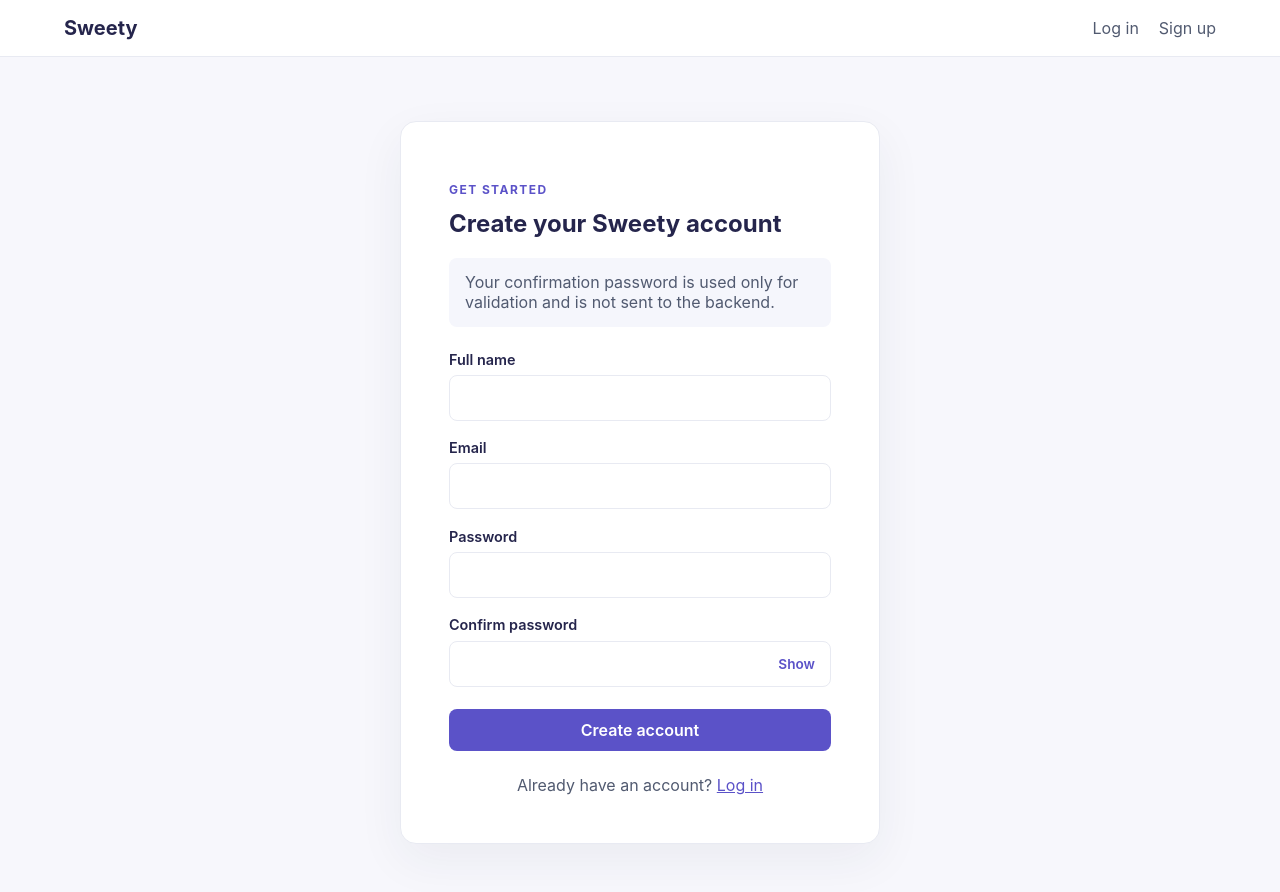
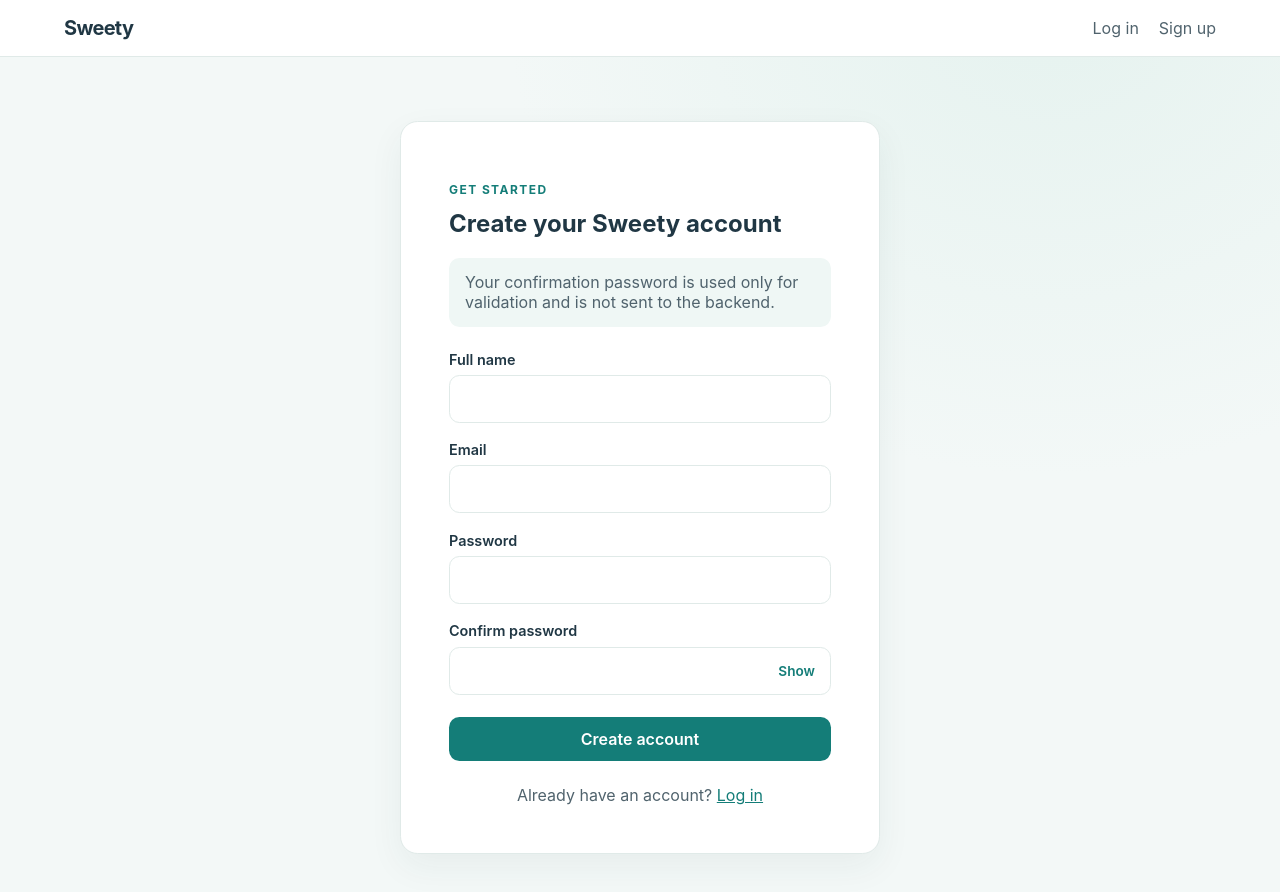
Before and after one commit to GOURAVSHUKLA/Blood-Glucose-Tracker, a React (Vite) app in the folder frontend/: page /signup in a window 1280 px wide. Shown: the top 892 px of the page. Built offline with nearby package versions, Linux system fonts and the light colour scheme; no server answers.

Commit message:
feat: enhance Navbar with user initials display and update Readings page for smooth scrolling to form

```diff
--- a/frontend/src/components/Navbar.jsx
+++ b/frontend/src/components/Navbar.jsx
@@ -12,6 +12,13 @@ const pageTitles = {
 export default function Navbar() {
   const { pathname } = useLocation();
   const { logout, user } = useAuth();
+  const accountName = user?.name || "Your account";
+  const initials = accountName
+    .split(/\s+/)
+    .filter(Boolean)
+    .slice(0, 2)
+    .map((part) => part[0].toUpperCase())
+    .join("");
 
   return (
     <header className="dashboard-navbar">
@@ -21,9 +28,10 @@ export default function Navbar() {
       </div>
 
       <div className="dashboard-account">
+        <span className="dashboard-account-avatar" aria-hidden="true">{initials || "S"}</span>
         <div className="dashboard-account-copy">
-          <span className="dashboard-account-name">{user.name}</span>
-          <span className="dashboard-account-email">{user.email}</span>
+          <span className="dashboard-account-name">{accountName}</span>
+          <span className="dashboard-account-email">{user?.email || ""}</span>
         </div>
         <Button className="dashboard-logout" onClick={logout} type="button">
           Log out
--- a/frontend/src/pages/Dashboard.jsx
+++ b/frontend/src/pages/Dashboard.jsx
@@ -100,7 +100,7 @@ export default function Dashboard() {
               value={selectedDate}
             />
           </label>
-          <Button onClick={() => navigate("/readings")} type="button">
+          <Button onClick={() => navigate("/readings#reading-form")} type="button">
             Quick Add Reading
           </Button>
         </div>
--- a/frontend/src/pages/Readings.jsx
+++ b/frontend/src/pages/Readings.jsx
@@ -1,4 +1,5 @@
 import { useEffect, useMemo, useRef, useState } from "react";
+import Button from "../components/Button.jsx";
 import ReadingForm from "../components/ReadingForm.jsx";
 import ReadingTable from "../components/ReadingTable.jsx";
 import { apiRequest } from "../services/api.js";
@@ -64,6 +65,12 @@ export default function Readings() {
     }
   }, [editingReading]);
 
+  useEffect(() => {
+    if (window.location.hash === "#reading-form") {
+      readingFormRef.current?.scrollIntoView({ behavior: "smooth", block: "start" });
+    }
+  }, []);
+
   const filteredReadings = useMemo(
     () => filterDate
       ? readings.filter((reading) => String(reading.reading_date).slice(0, 10) === filterDate)
@@ -127,6 +134,7 @@ export default function Readings() {
           <h2>Manage your readings</h2>
           <p>Review and filter the readings you have recorded.</p>
         </div>
+        <div className="readings-heading-actions">
           <label className="date-picker">
             <span>Filter by date</span>
             <input
@@ -135,6 +143,14 @@ export default function Readings() {
               value={filterDate}
             />
           </label>
+          <Button
+            className="secondary-button"
+            onClick={() => readingFormRef.current?.scrollIntoView({ behavior: "smooth", block: "start" })}
+            type="button"
+          >
+            Add reading
+          </Button>
+        </div>
       </section>
 
       <ReadingTable
@@ -153,7 +169,7 @@ export default function Readings() {
         readings={filteredReadings}
       />
 
-      <div ref={readingFormRef}>
+      <div id="reading-form" ref={readingFormRef}>
         <ReadingForm
           editingReading={editingReading}
           isLoadingReadings={isLoading}
--- a/frontend/src/styles/global.css
+++ b/frontend/src/styles/global.css
@@ -1,23 +1,23 @@
 :root {
   font-family: Inter, ui-sans-serif, system-ui, -apple-system, BlinkMacSystemFont, "Segoe UI", sans-serif;
-  color: #25254c;
-  background: #f7f7fc;
+  color: #273b49;
+  background: #f3f8f7;
   font-synthesis: none;
   text-rendering: optimizeLegibility;
 
-  --color-brand: #5b52c8;
-  --color-brand-hover: #4940b2;
-  --color-heading: #25254c;
-  --color-text: #515a70;
-  --color-muted: #777f91;
-  --color-page: #f7f7fc;
+  --color-brand: #147d78;
+  --color-brand-hover: #0e6864;
+  --color-heading: #203744;
+  --color-text: #50636d;
+  --color-muted: #71818a;
+  --color-page: #f3f8f7;
   --color-surface: #fff;
-  --color-border: #e8eaf2;
-  --color-notice: #f5f6fc;
+  --color-border: #e0eae8;
+  --color-notice: #eff7f5;
   --space-page: clamp(1rem, 5vw, 4rem);
-  --radius-card: 1rem;
-  --radius-control: 0.5rem;
-  --shadow-card: 0 1rem 3rem rgb(35 43 75 / 6%);
+  --radius-card: 1.1rem;
+  --radius-control: 0.65rem;
+  --shadow-card: 0 0.8rem 2.2rem rgb(29 62 65 / 6%);
 }
 
 .readings-page {
@@ -196,6 +196,9 @@ body {
   min-width: 320px;
   min-height: 100vh;
   margin: 0;
+  background:
+    radial-gradient(ellipse at 82% 0%, rgb(204 232 224 / 35%), transparent 34rem),
+    var(--color-page);
 }
 
 #root {
@@ -209,8 +212,10 @@ a {
 }
 
 a:focus-visible,
-button:focus-visible {
-  outline: 3px solid rgb(91 82 200 / 35%);
+button:focus-visible,
+input:focus-visible,
+select:focus-visible {
+  outline: 3px solid rgb(20 125 120 / 30%);
   outline-offset: 3px;
 }
 
@@ -228,6 +233,7 @@ button:focus-visible {
   color: var(--color-heading);
   font-size: 1.25rem;
   font-weight: 750;
+  letter-spacing: -0.035em;
   text-decoration: none;
 }
 
@@ -266,6 +272,9 @@ main {
 }
 
 .sidebar {
+  position: sticky;
+  top: 0;
+  height: 100vh;
   display: flex;
   flex-direction: column;
   gap: 2rem;
@@ -292,6 +301,7 @@ main {
   font-weight: 750;
   background: var(--color-brand);
   border-radius: 0.8rem;
+  box-shadow: 0 0.35rem 0.8rem rgb(20 125 120 / 20%);
 }
 
 .sidebar-brand-name,
@@ -317,6 +327,7 @@ main {
 
 .sidebar-link {
   padding: 0.75rem 0.85rem;
+  border-left: 3px solid transparent;
   color: var(--color-text);
   font-size: 0.95rem;
   font-weight: 550;
@@ -331,6 +342,7 @@ main {
 }
 
 .sidebar-link.is-active {
+  border-left-color: var(--color-brand);
   font-weight: 700;
 }
 
@@ -375,6 +387,20 @@ main {
   gap: 1rem;
 }
 
+.dashboard-account-avatar {
+  display: grid;
+  width: 2.5rem;
+  height: 2.5rem;
+  flex: 0 0 auto;
+  place-items: center;
+  color: var(--color-brand);
+  font-size: 0.85rem;
+  font-weight: 750;
+  background: var(--color-notice);
+  border: 1px solid #d8ebe5;
+  border-radius: 50%;
+}
+
 .dashboard-account-copy {
   display: grid;
   min-width: 0;
@@ -409,6 +435,26 @@ main {
   min-width: 0;
   align-content: start;
   padding: clamp(1.25rem, 4vw, 3rem);
+}
+
+.dashboard-page,
+.readings-page {
+  animation: page-enter 220ms ease-out both;
+}
+
+.readings-heading-actions {
+  display: flex;
+  align-items: flex-end;
+  gap: 0.65rem;
+}
+
+.readings-heading-actions .button {
+  min-height: 2.7rem;
+  white-space: nowrap;
+}
+
+#reading-form {
+  scroll-margin-top: 1.5rem;
 }
 
 .profile-card {
@@ -542,12 +588,24 @@ main {
 }
 
 .stat-card {
+  position: relative;
+  overflow: hidden;
   min-width: 0;
   padding: 1.25rem;
   background: var(--color-surface);
   border: 1px solid var(--color-border);
   border-radius: var(--radius-card);
   box-shadow: var(--shadow-card);
+}
+
+.stat-card::before {
+  position: absolute;
+  top: 0;
+  right: 0;
+  left: 0;
+  height: 3px;
+  background: linear-gradient(90deg, var(--color-brand), #9bcfc2);
+  content: "";
 }
 
 .stat-label,
@@ -676,6 +734,18 @@ main {
   box-shadow: var(--shadow-card);
 }
 
+.card,
+.recent-panel,
+.stat-card {
+  transition: box-shadow 180ms ease, transform 180ms ease;
+}
+
+.card:hover,
+.recent-panel:hover,
+.stat-card:hover {
+  box-shadow: 0 1rem 2.6rem rgb(29 62 65 / 9%);
+}
+
 .eyebrow {
   color: var(--color-brand);
   font-size: 0.75rem;
@@ -697,6 +767,10 @@ h1 {
 }
 
 .button {
+  display: inline-flex;
+  min-height: 2.75rem;
+  align-items: center;
+  justify-content: center;
   padding: 0.7rem 1rem;
   color: #fff;
   font: inherit;
@@ -705,16 +779,19 @@ h1 {
   border: 0;
   border-radius: var(--radius-control);
   cursor: pointer;
-  transition: background-color 150ms ease;
+  transition: background-color 150ms ease, box-shadow 150ms ease, transform 150ms ease;
 }
 
 .button:hover {
   background: var(--color-brand-hover);
+  box-shadow: 0 0.35rem 0.8rem rgb(20 125 120 / 18%);
+  transform: translateY(-1px);
 }
 
 .button:disabled {
   cursor: not-allowed;
   opacity: 0.65;
+  transform: none;
 }
 
 .auth-card {
@@ -743,6 +820,7 @@ h1 {
 .form-field select {
   width: 100%;
   min-width: 0;
+  min-height: 3rem;
   padding: 0.75rem 0.85rem;
   color: var(--color-heading);
   font: inherit;
@@ -754,7 +832,7 @@ h1 {
 .form-field input:focus,
 .form-field select:focus {
   border-color: var(--color-brand);
-  outline: 3px solid rgb(91 82 200 / 15%);
+  outline: 3px solid rgb(20 125 120 / 13%);
 }
 
 .password-field {
@@ -847,11 +925,14 @@ h1 {
   }
 
   .sidebar {
+    z-index: 10;
+    height: auto;
     min-width: 0;
     gap: 1rem;
     padding: 0.85rem 1rem;
     border-right: 0;
     border-bottom: 1px solid var(--color-border);
+    box-shadow: 0 0.25rem 1rem rgb(29 62 65 / 4%);
   }
 
   .sidebar-nav {
@@ -890,6 +971,18 @@ h1 {
     flex-direction: column;
   }
 
+  .readings-heading-actions {
+    align-items: stretch;
+  }
+
+  .readings-heading-actions .date-picker {
+    flex: 1 1 auto;
+  }
+
+  .readings-heading-actions .button {
+    align-self: flex-end;
+  }
+
   .dashboard-navbar {
     align-items: flex-start;
     flex-direction: column;
@@ -907,7 +1000,16 @@ h1 {
   }
 
   .stats-grid {
-    grid-template-columns: minmax(0, 1fr);
+    grid-template-columns: repeat(2, minmax(0, 1fr));
+    gap: 0.7rem;
+  }
+
+  .stat-card {
+    padding: 1rem;
+  }
+
+  .stat-value {
+    font-size: clamp(1.3rem, 7vw, 1.75rem);
   }
 
   .report-charts {
@@ -975,4 +1077,31 @@ h1 {
   .reading-table {
     min-width: 30rem;
   }
+
+  .stats-grid {
+    grid-template-columns: minmax(0, 1fr);
+  }
 }
+
+@keyframes page-enter {
+  from {
+    opacity: 0;
+    transform: translateY(0.35rem);
+  }
+
+  to {
+    opacity: 1;
+    transform: translateY(0);
+  }
+}
+
+@media (prefers-reduced-motion: reduce) {
+  *,
+  *::before,
+  *::after {
+    scroll-behavior: auto !important;
+    animation-duration: 0.01ms !important;
+    animation-iteration-count: 1 !important;
+    transition-duration: 0.01ms !important;
+  }
+}
```
Lines whose indentation alone changed are shown as unchanged.
